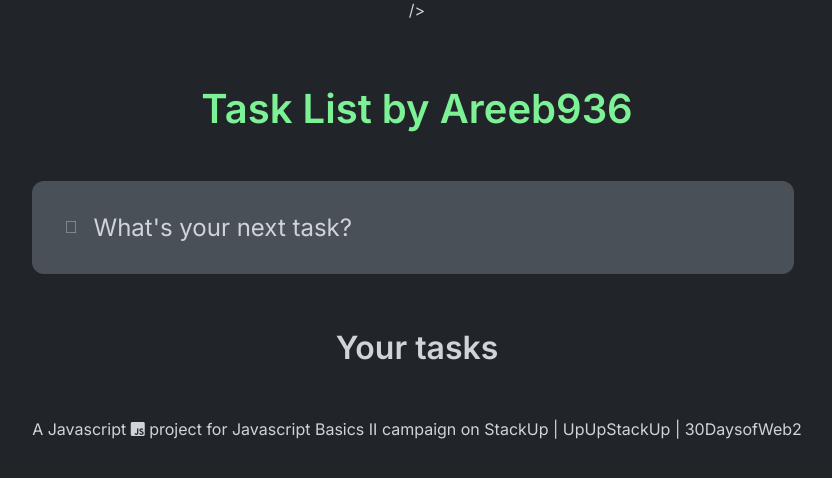
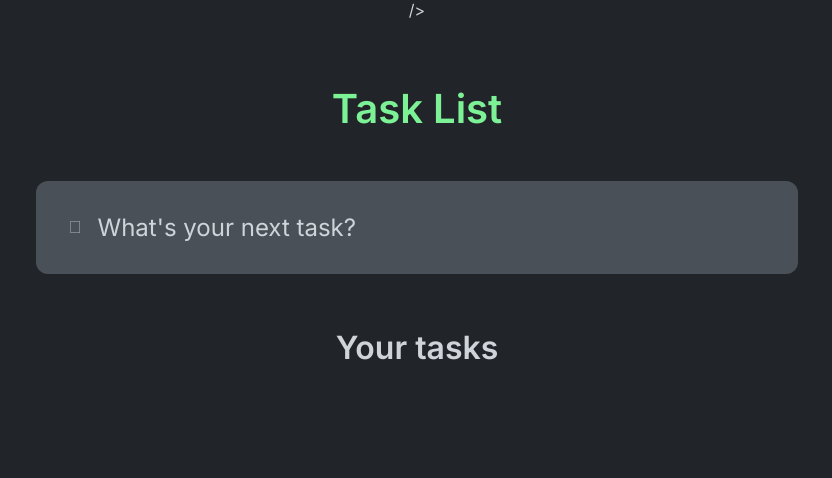
Before and after one commit to areebahmer936/EntryLevel-Applications, a plain HTML site: page index.html in a window 1280 px wide. Shown: the whole page, without its empty margins (223-1055 px from the left). Drawn offline with Linux system fonts and the light colour scheme; some icons are missing.

Commit message:
update index.html

```diff
--- a/index.html
+++ b/index.html
@@ -14,7 +14,7 @@
     <title>Document</title>
   </head>
   <header>
-    <h1>Task List by Areeb936</h1>
+    <h1>Task List</h1>
   </header>
   <main>
     <section class="input-todo-card">
@@ -30,10 +30,6 @@
       </ul>
     </section>
     <br />
-    <p align="center">
-      A Javascript <i class="fab fa-js-square"></i> project for Javascript
-      Basics II campaign on StackUp | UpUpStackUp | 30DaysofWeb2
-    </p>
   </main>
 
   <script src="script.js"></script>
```
